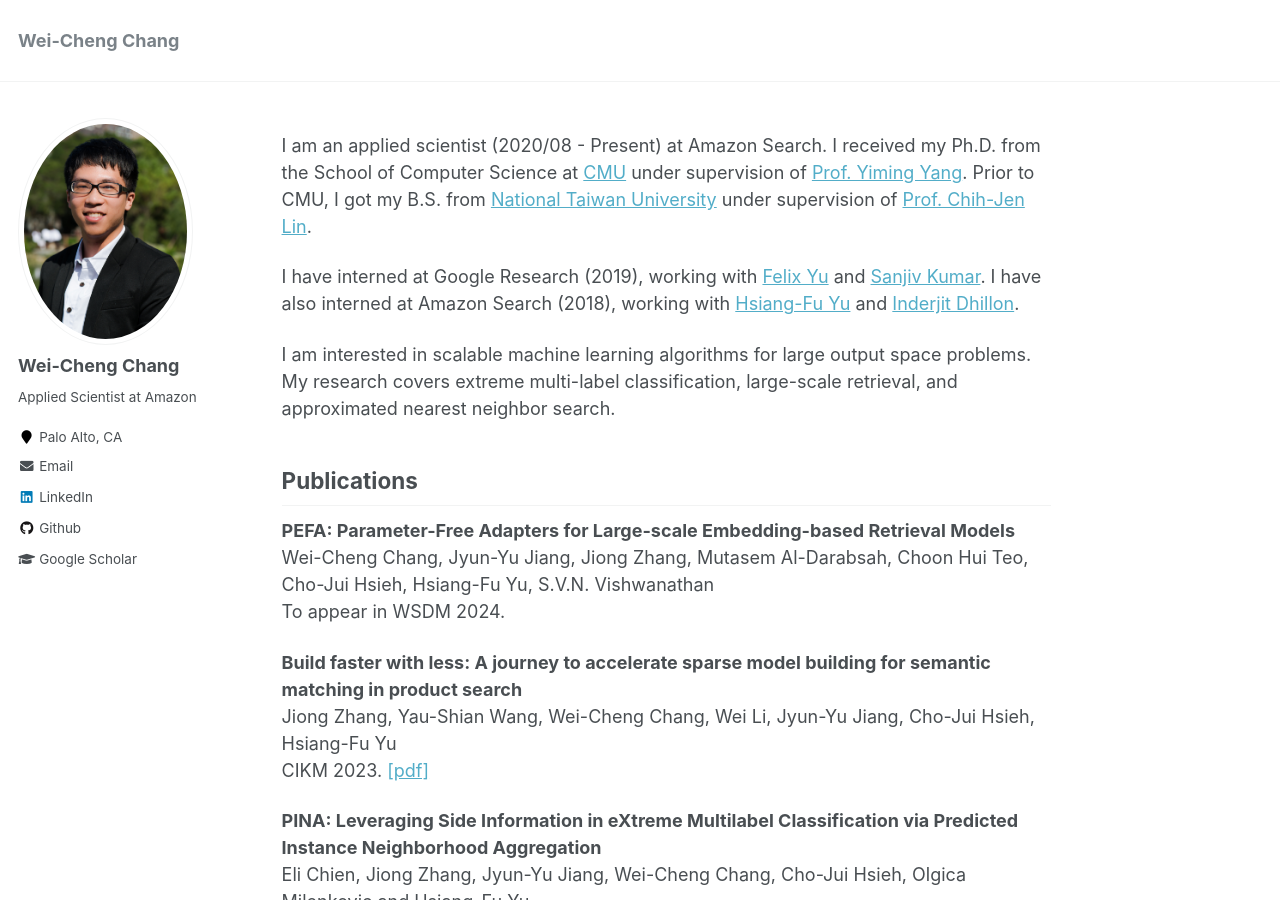
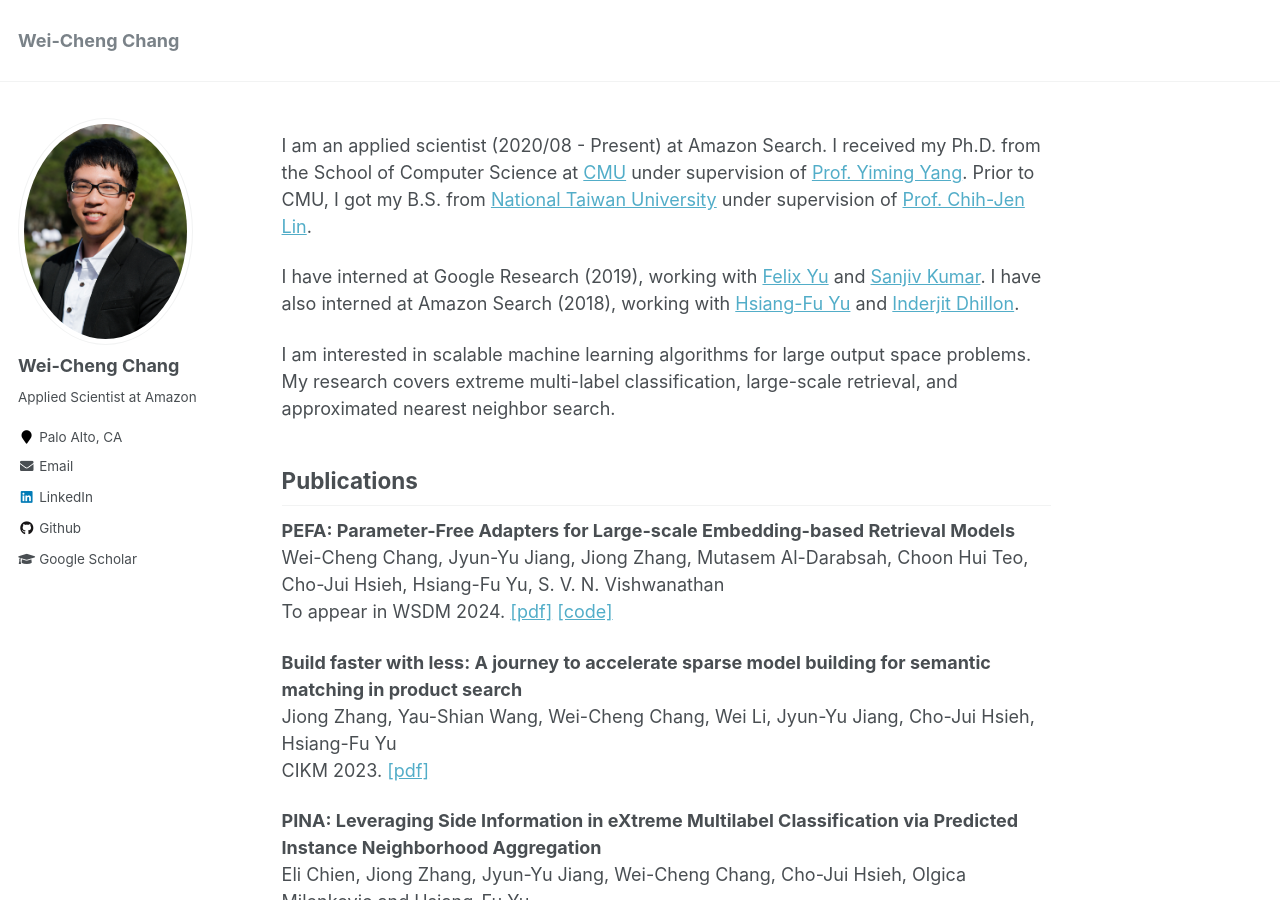
Before and after one commit to OctoberChang/OctoberChang.github.io, a Jekyll site: the page built from _pages/about.md, in a window 1280 px wide and 900 px high. Built offline with Jekyll 4.4.1, drawn with Linux system fonts in a browser that asks for light colours.

Commit message:
Update about.md

```diff
--- a/_pages/about.md
+++ b/_pages/about.md
@@ -26,8 +26,10 @@ My research covers extreme multi-label classification, large-scale retrieval, an
 ## Publications
 
 **PEFA: Parameter-Free Adapters for Large-scale Embedding-based Retrieval Models**
-<br>Wei-Cheng Chang, Jyun-Yu Jiang, Jiong Zhang, Mutasem Al-Darabsah, Choon Hui Teo, Cho-Jui Hsieh, Hsiang-Fu Yu, S.V.N. Vishwanathan
+<br>Wei-Cheng Chang, Jyun-Yu Jiang, Jiong Zhang, Mutasem Al-Darabsah, Choon Hui Teo, Cho-Jui Hsieh, Hsiang-Fu Yu, S. V. N. Vishwanathan
 <br> To appear in WSDM 2024.
+[[pdf]](https://arxiv.org/abs/2312.02429)
+[[code]](https://github.com/amzn/pecos/tree/mainline/examples/pefa-wsdm24)
 
 **Build faster with less: A journey to accelerate sparse model building for semantic matching in product search**
 <br>Jiong Zhang, Yau-Shian Wang, Wei-Cheng Chang, Wei Li, Jyun-Yu Jiang, Cho-Jui Hsieh, Hsiang-Fu Yu
```
